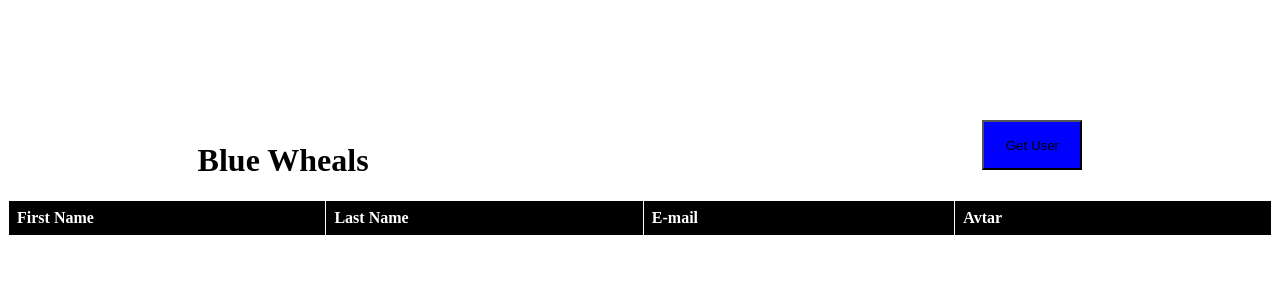
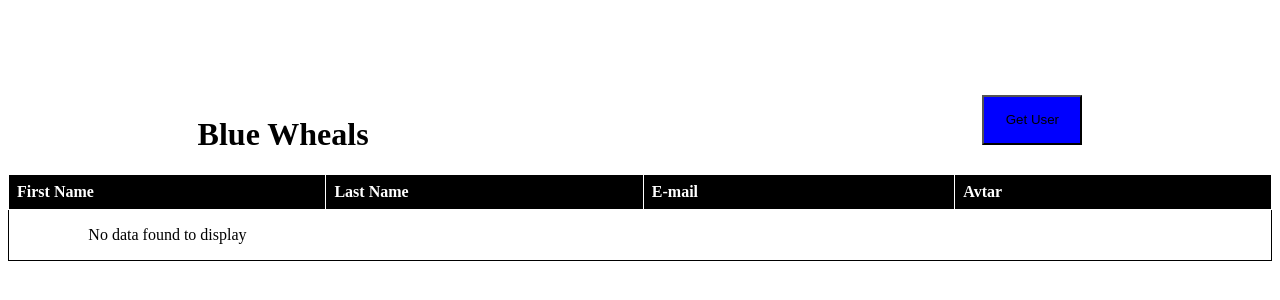
Before and after one commit to acciojob/fetch-users-Nitik-sharma, a React app: page / in a window 1280 px wide. Shown: the part 230-530 px from the top of the page. Built offline with nearby package versions, Linux system fonts and the light colour scheme.

Commit message:
submitting code-Wed Sep 20 2023 11:58:55 GMT+0530 (India Standard Time)

```diff
--- a/src/components/App.js
+++ b/src/components/App.js
@@ -30,14 +30,14 @@ const App = () => {
               </tr>
             </thead>
             <tbody>
-              {detail?detail.map((item) => (
+              {detail.length>0?detail.map((item) => (
                 <tr key={item.id}>
                   <td>{item.first_name}</td>
                   <td>{item.last_name}</td>
                   <td>{item.email}</td>
                   <td><img src={item.avatar} className="img"/></td>
                 </tr>
-              )):<h1>No Data here !!</h1>}
+              )):<p className="error">No data found to display </p>}
             </tbody>
           </table>
         </div>
--- a/src/styles/App.css
+++ b/src/styles/App.css
@@ -56,3 +56,6 @@
         width: 50px;
         height: 50px;
       }
+      .error{
+        text-align: center;
+      }
```
